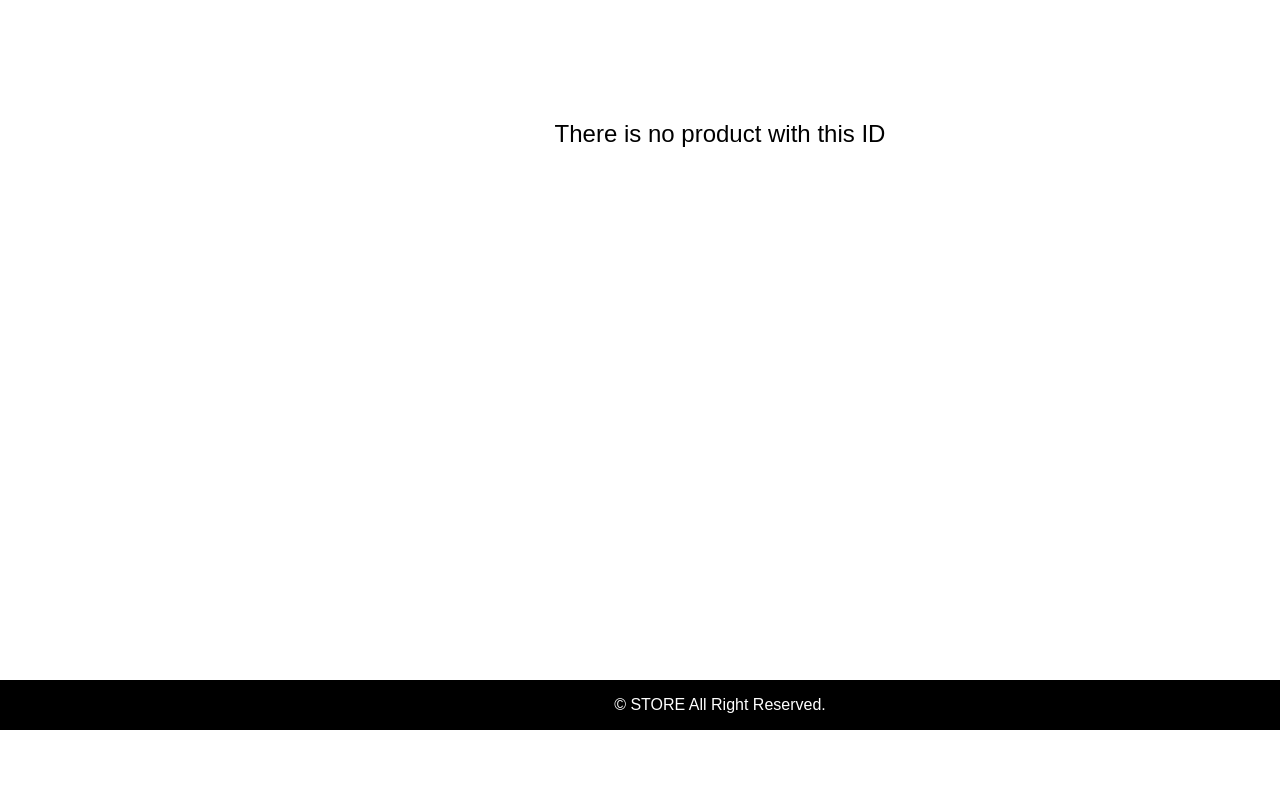
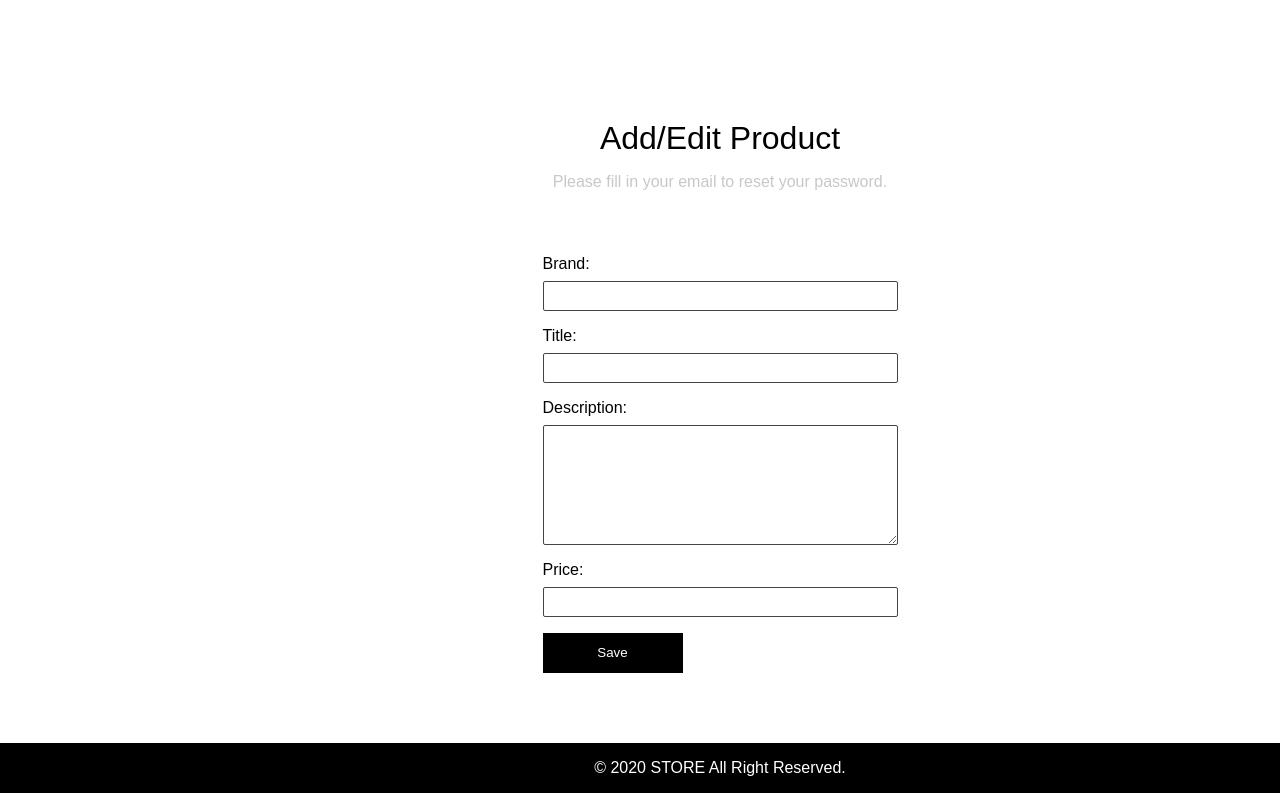
Before and after one commit to AhmedElbohoty/coretabs-store, a Django app: page /products/add/ in a window 1280 px wide; the page is wider, and only the part inside the window is pictured. Shown: the part 70-863 px from the top of that part. Before the commit the page ends 800 px from the top of that part, so only its background shows below. Run offline with Django 3.2, Linux system fonts and the light colour scheme.

Commit message:
Add and edit Product

```diff
--- /dev/null
+++ b/products/forms.py
@@ -0,0 +1,14 @@
+from django.forms import ModelForm, TextInput, Textarea, NumberInput
+from .models import Product
+
+
+class AddProductForm(ModelForm):
+    class Meta:
+        model = Product
+        fields = ('brand', 'title', 'description', 'price')
+        widgets = {
+            'brand': TextInput(attrs={'class': 'form-inp'}),
+            'title': TextInput(attrs={'class': 'form-inp'}),
+            'description': Textarea(attrs={'class': 'form-textarea'}),
+            'price': NumberInput(attrs={'class': 'form-inp', 'min': '0'}),
+        }
--- a/products/models.py
+++ b/products/models.py
@@ -6,9 +6,10 @@ from django.utils import timezone
 
 
 class Product(models.Model):
+    brand = models.CharField(max_length=100)
     title = models.CharField(max_length=100)
     description = models.TextField(max_length=500, blank=True, null=True)
-    price = models.DecimalField(max_digits=6, decimal_places=1)
+    price = models.PositiveIntegerField()
     created_at = models.DateTimeField(auto_now_add=True)
 
     def __str__(self):
--- /dev/null
+++ b/products/static/style/modules/form.css
@@ -0,0 +1,62 @@
+.form-main {
+  padding: 120px 10%;
+  display: flex;
+  justify-content: center;
+}
+
+/* #region header */
+.form-header {
+  margin-bottom: 64px;
+  text-align: center;
+}
+
+.form-h1 {
+  margin-bottom: 16px;
+  font-weight: 100;
+  text-align: center;
+}
+
+.form-header-desc {
+  color: #c8c8c8;
+}
+/* #endregion header */
+
+/* #region input */
+.form-inp-cont {
+  margin-bottom: 16px;
+  display: flex;
+  flex-direction: column;
+}
+
+.form-label {
+  margin-bottom: 8px;
+  font-style: 14px;
+}
+
+.form-inp {
+  padding: 0 8px;
+  height: 30px;
+  border: 1px #444 solid;
+  border-radius: 2px;
+  outline: none;
+}
+
+.form-textarea {
+  padding: 8px;
+  height: 120px;
+  border: 1px #444 solid;
+  border-radius: 2px;
+  outline: none;
+}
+
+.form-submit {
+  width: 140px;
+  height: 40px;
+  color: #fff;
+  border: none;
+  background-color: #000000;
+  line-height: 40px;
+  text-align: center;
+  cursor: pointer;
+}
+/* #endregion input */
--- a/products/static/style/modules/main.css
+++ b/products/static/style/modules/main.css
@@ -16,6 +16,18 @@
 
 .main-header-desc {
   color: #c8c8c8;
+}
+
+.main-header-add {
+  position: relative;
+  display: block;
+  margin: 24px auto 0 auto;
+  height: 40px;
+  width: 200px;
+  color: #fff;
+  background-color: #000;
+  border: none;
+  line-height: 40px;
 }
 /* #endregion header */
 
@@ -97,6 +109,11 @@
   font-weight: 600;
 }
 
+.main-prod-brand {
+  margin: 16px 0;
+  font-weight: 600;
+}
+
 /* #region product details */
 .main-details {
   display: flex;
--- a/products/urls.py
+++ b/products/urls.py
@@ -1,7 +1,9 @@
 from django.urls import path
-from .views import products_list, product_details
+from .views import products_list, product_details, product_add, product_edit
 
 urlpatterns = [
     path('products/', products_list, name="products_list"),
-    path('products/<pk>/', product_details, name="product_details")
+    path('products/add/', product_add, name="product_add"),
+    path('products/<pk>/', product_details, name="product_details"),
+    path('products/edit/<pk>/', product_edit, name="product_edit")
 ]
--- a/products/views.py
+++ b/products/views.py
@@ -1,8 +1,6 @@
-from django.shortcuts import render
-
+from django.shortcuts import render, get_object_or_404
 from .models import Product
-
-# Create your views here.
+from .forms import AddProductForm
 
 
 def products_list(request):
@@ -20,3 +18,33 @@ def product_details(request, pk):
         context = {'product': False}
 
     return render(request, 'products/product-details.html', context)
+
+
+def product_add(request):
+    if request.method == 'POST':
+        form = AddProductForm(request.POST)
+
+        if form.is_valid():
+            form.save()
+            return render(request, 'products/product-add-success.html')
+
+    else:
+        form = AddProductForm()
+
+    return render(request, 'products/product-add.html', {'form': form})
+
+
+def product_edit(request, pk):
+    product = get_object_or_404(Product, pk=pk)
+
+    if request.method == 'POST':
+        form = AddProductForm(request.POST, instance=product)
+
+        if form.is_valid():
+            form.save()
+            return render(request, 'products/product-add-success.html', {'edit': True})
+
+    else:
+        form = AddProductForm(instance=product)
+
+    return render(request, 'products/product-add.html', {'form': form, 'edit': True})
--- a/store/urls.py
+++ b/store/urls.py
@@ -15,8 +15,15 @@ Including another URLconf
 """
 from django.contrib import admin
 from django.urls import path, include
+from django.shortcuts import redirect
+
+
+def home(request):
+    return redirect("products_list")
+
 
 urlpatterns = [
     path('admin/', admin.site.urls),
+    path('', home, name='home'),
     path('', include('products.urls')),
 ]
--- /dev/null
+++ b/templates/products/product-add.html
@@ -0,0 +1,105 @@
+<!DOCTYPE html>
+<html lang="en">
+  <head>
+    <meta charset="UTF-8" />
+    <meta name="viewport" content="width=device-width, initial-scale=1.0" />
+
+    {% load static %}
+    <link
+      rel="stylesheet"
+      type="text/css"
+      href="{% static 'style/base.css' %}"
+    />
+    <link
+      rel="stylesheet"
+      type="text/css"
+      href="{% static 'style/modules/header.css' %}"
+    />
+    <link
+      rel="stylesheet"
+      type="text/css"
+      href="{% static 'style/modules/svg.css' %}"
+    />
+    <link
+      rel="stylesheet"
+      type="text/css"
+      href="{% static 'style/modules/form.css' %}"
+    />
+    <link
+      rel="stylesheet"
+      type="text/css"
+      href="{% static 'style/modules/footer.css' %}"
+    />
+
+    <script defer src="{% static 'js/index.js' %}"></script>
+
+    <title>Add Product</title>
+  </head>
+  <body>
+    <div class="root">
+      <header class="header">
+        <p class="header-title">S T O R E</p>
+        <div class="header-btn-cont">
+          <object
+            type="image/svg+xml"
+            data="{% static 'assets/icons/cart.svg' %}"
+            class="svg-cart"
+          >
+            Cart Logo
+          </object>
+          <button class="header-btn">Log in</button>
+        </div>
+      </header>
+
+      <main class="form-main">
+        <form action="" method="POST">
+          {% csrf_token %}
+          <div class="form-header">
+            <h1 class="form-h1">Add/Edit Product</h1>
+            <p class="form-header-desc">
+              Please fill in your email to reset your password.
+            </p>
+          </div>
+
+          <div class="form-inp-cont">
+            <label class="form-label" for="{{ form.brand.id_for_label }}"
+              >{{ form.brand.label }}:
+            </label>
+            {{ form.brand }} {{ form.brand.errors }}
+          </div>
+
+          <div class="form-inp-cont">
+            <label class="form-label" for="{{ form.title.id_for_label }}"
+              >{{ form.title.label }}:
+            </label>
+            {{ form.title }} {{ form.title.errors }}
+          </div>
+
+          <div class="form-inp-cont">
+            <label class="form-label" for="{{ form.description.id_for_label }}"
+              >{{ form.description.label }}:
+            </label>
+            {{ form.description }} {{ form.description.errors }}
+          </div>
+
+          <div class="form-inp-cont">
+            <label class="form-label" for="{{ form.price.id_for_label }}"
+              >{{ form.price.label }}:
+            </label>
+            {{ form.price }} {{ form.price.errors }}
+          </div>
+
+          {% if edit %}
+          <input type="submit" class="form-submit" value="Edit" />
+          {% else %}
+          <input type="submit" class="form-submit" value="Save" />
+          {% endif %}
+        </form>
+      </main>
+
+      <footer class="footer">
+        <p>&copy; <span id="footer-year"></span> STORE All Right Reserved.</p>
+      </footer>
+    </div>
+  </body>
+</html>
--- a/templates/products/product-details.html
+++ b/templates/products/product-details.html
@@ -60,12 +60,16 @@
         </div>
 
         <div>
+          {% if product.brand %}
+          <p class="main-prod-brand">{{ product.brand }}</p>
+          {% endif %}
           <p class="main-prod-name">{{ product.title }}</p>
           {% if product.description %}
           <p class="main-prod-desc">{{ product.description }}</p>
           {% else %}
           <p class="main-prod-desc">No description for this product</p>
           {% endif %}
+          <p class="main-prod-name">{{ product.price }}$</p>
         </div>
       </main>
       {% endif %}
```
Also changed, not shown: templates/products/product-add-success.html (added, +17 -0 lines), db.sqlite3, products/migrations/0001_initial.py, products/migrations/0002_product_description.py (deleted), products/migrations/0003_product_price.py (deleted), products/migrations/0004_auto_20200929_2122.py (deleted), products/migrations/0005_auto_20200929_2204.py (deleted).
